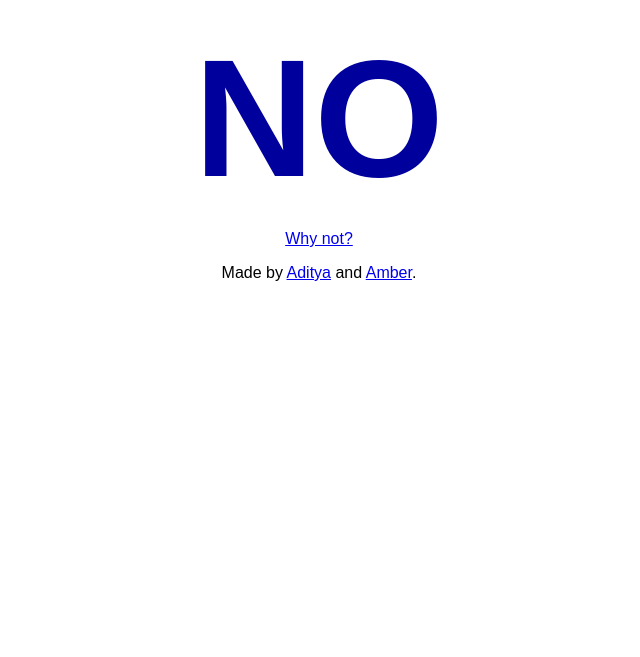
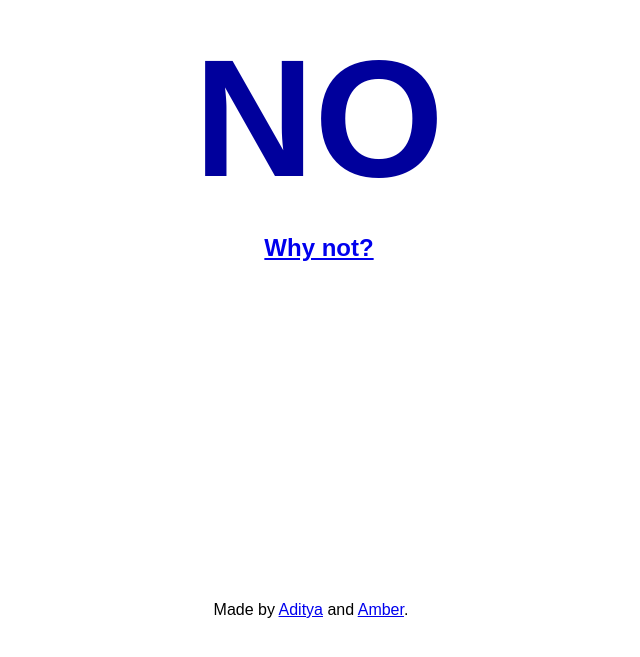
Before and after one commit to ambermirza/GraysonAllen, a plain HTML site: page index.html in a window 1280 px wide. Shown: the part 169-826 px from the top of the page, without its empty margins (329-969 px from the left). Drawn offline with Linux system fonts and the light colour scheme.

Commit message:
Update index.html

```diff
--- a/index.html
+++ b/index.html
@@ -1,23 +1,20 @@
-<!doctype html>
-
-<html lang="en">
+<!DOCTYPE html>
+<html>
     <head>
-
         <title>Is Grayson Allen Back Yet?</title>
         <link rel="stylesheet" href="style.css" type="text/css">
     </head>
 
     <body>
-  <div id="answer">
-    <div id="yesno">
+
+        <div id="container">
             <h1>NO</h1>
-    </div>
-    <p><a href="/whynot.html">Why not?</a></p>
+            <h2><a href="/whynot.html">Why not?</a></h2>
         </div>
 
-
-  <div class="footer">
+        <div id="footer">
             Made by <a href="http://twitter.com/iamdiddy_too">Aditya</a> and <a href="http://twitter.com/ambermirza_">Amber</a>.
         </div>
+
     </body>
 </html>
```
Lines whose indentation alone changed are shown as unchanged.
